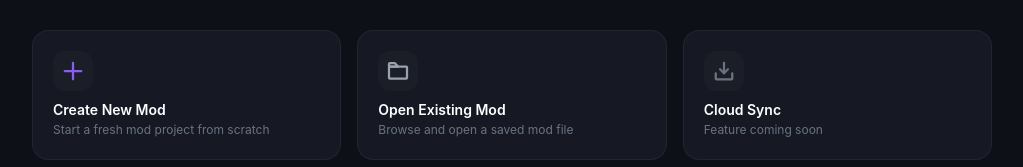
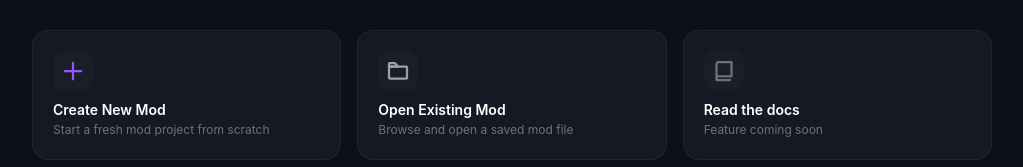
Before and after one commit to dontloseyourspark/paralives-mod-studio, a React (Vite) app: page / in a window 1280 px wide. Shown: the part 192-359 px from the top of the page, without its empty margins (128-1151 px from the left). Built offline with nearby package versions, Linux system fonts and the light colour scheme.

Commit message:
minor ui tweaks

```diff
--- a/src/components/ItemsPanel.tsx
+++ b/src/components/ItemsPanel.tsx
@@ -17,7 +17,7 @@ export default function ItemsPanel({ items, selectedItemId, onSelectItem }: Item
       {/* Sidebar Header */}
       <div className="p-4 border-b border-white/5 shrink-0">
         <h3 className="text-xs font-bold uppercase tracking-wider text-gray-400 m-0">
-          Mod Asset Catalog
+          Mod Assets
         </h3>
       </div>
 
--- a/src/pages/Dashboard.tsx
+++ b/src/pages/Dashboard.tsx
@@ -1,5 +1,5 @@
 import DashboardCard from '../components/DashboardCard'
-import { Plus, Folder, DownloadSimple, WarningCircle, X } from 'phosphor-react'
+import { Plus, Folder, Book, WarningCircle, X } from 'phosphor-react'
 import type { ModProject } from '../types/types'
 import { useEffect, useState } from 'react'
 import { useNavigate } from 'react-router-dom'
@@ -74,8 +74,8 @@ export default function Dashboard() {
           />
 
           <DashboardCard
-            icon={<DownloadSimple size={24} weight="bold" className="text-gray-500" />}
-            text="Cloud Sync"
+            icon={<Book size={24} weight="bold" className="text-gray-500" />}
+            text="Read the docs"
             description="Feature coming soon"
             onClick={() => alert("Coming soon!")}
           />
--- a/src/pages/ProjectOverview.tsx
+++ b/src/pages/ProjectOverview.tsx
@@ -110,15 +110,15 @@ export default function ProjectOverview() {
           </button>
 
           <div className="flex flex-col min-w-0">
+            <span className="text-[10px] text-gray-500 font-mono mt-0.5 tracking-tight">
+              Now editing mod project:
+            </span>
             <input
               type="text"
               className="bg-transparent border-none text-sm font-bold text-white outline-none m-0 p-0 truncate focus:bg-white/2 rounded px-1"
               value={currentProject.name}
               onChange={(e) => updateProject({ ...currentProject, name: e.target.value })}
             />
-            <span className="text-[10px] text-gray-500 font-mono mt-0.5 tracking-tight">
-              Project Manifest Workspace Manager
-            </span>
           </div>
         </div>
 
```
